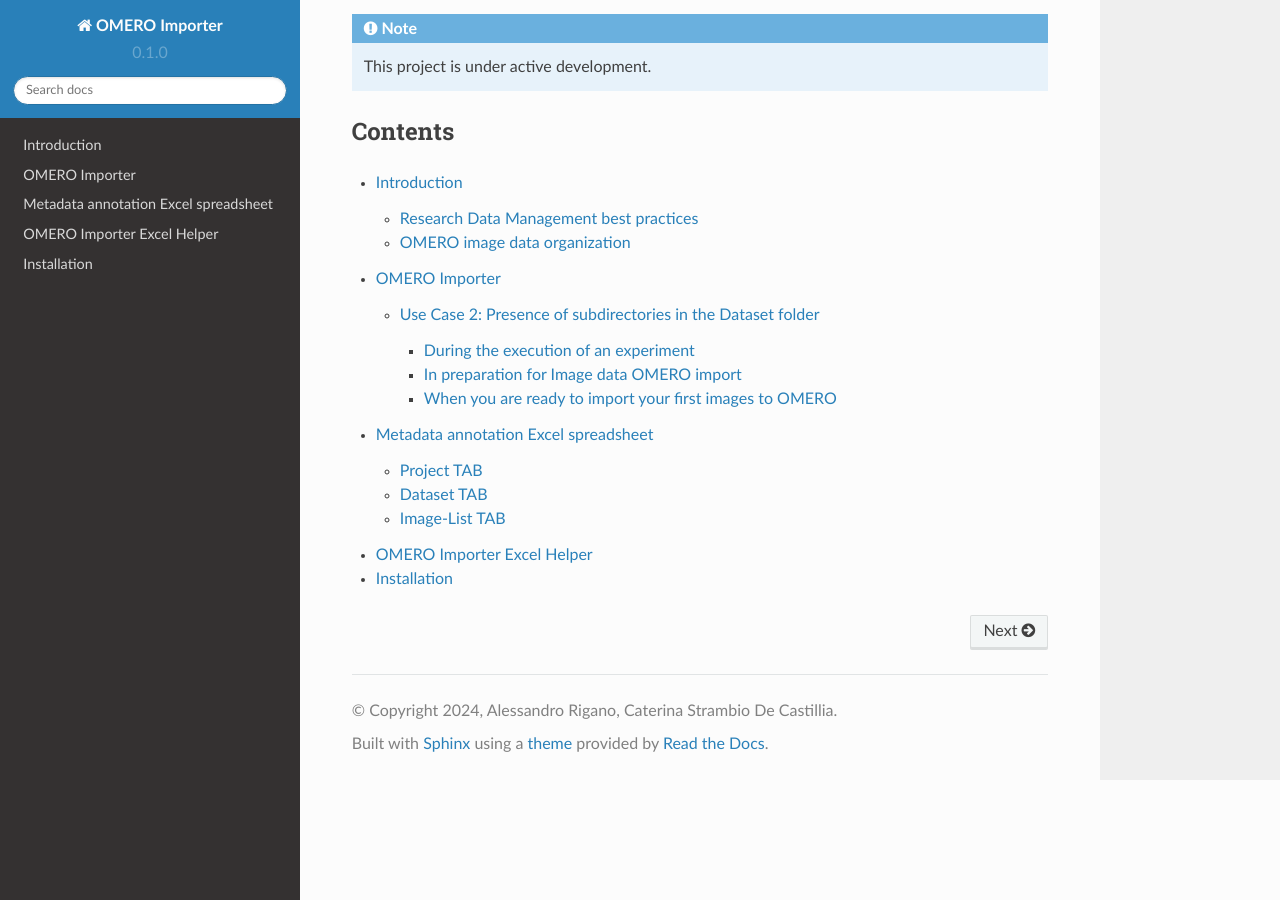
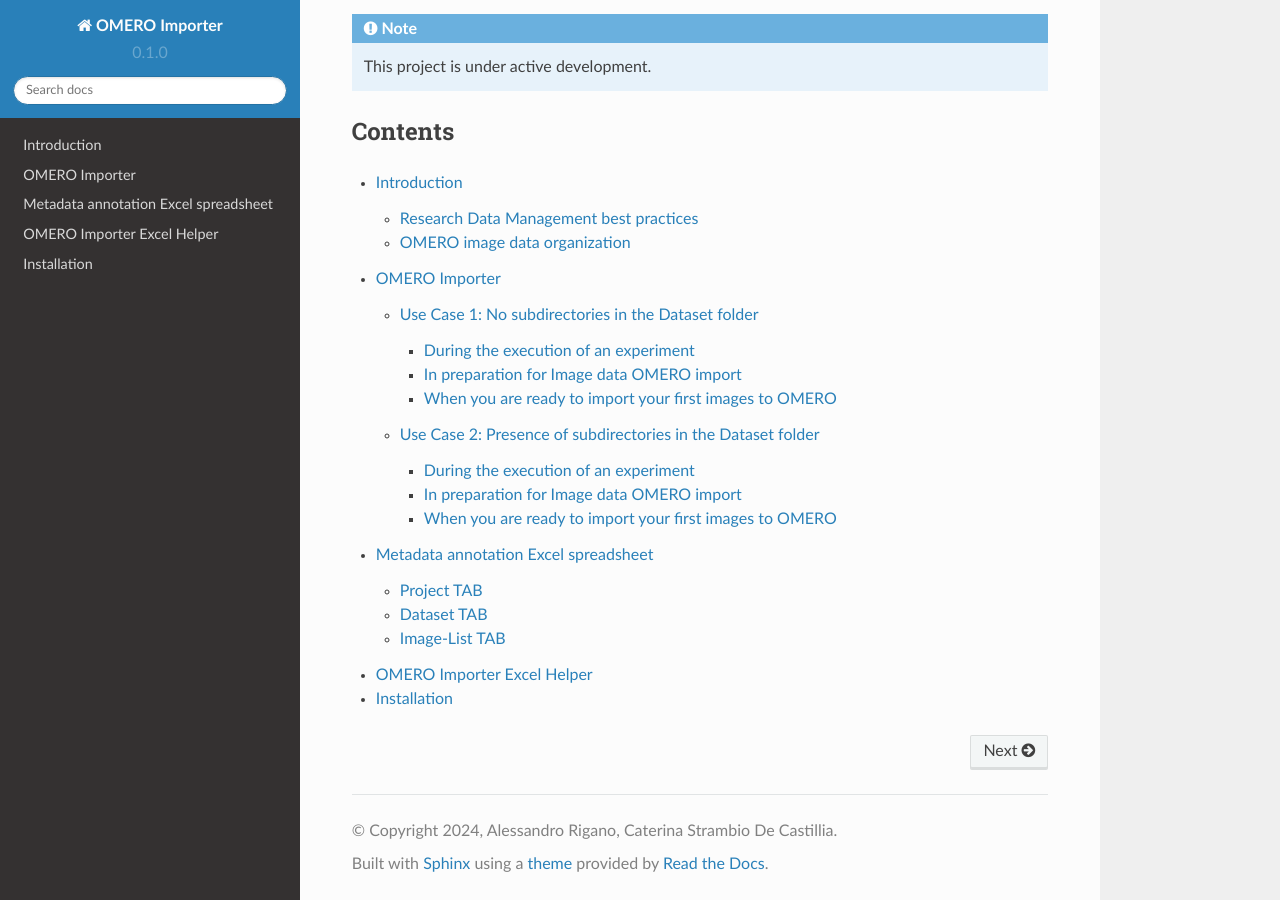
Before and after one commit to WU-BIMAC/OmeroImporterPy-docs, a Sphinx documentation site: the page built from docs/source/index.rst, in a window 1280 px wide and 900 px high, scrolled down 1024 px. Built offline with Sphinx 7.4.7 and the Read the Docs theme 2.0.0, drawn with Linux system fonts in a browser that asks for light colours; some of the changed lines change nothing that is shown.

Commit message:
Update usage.rst

```diff
--- a/docs/source/usage.rst
+++ b/docs/source/usage.rst
@@ -1,6 +1,67 @@
 OMERO Importer
 ==============
 This section explains how to organize your Image files on the Image Acquisition workstation or in a connected `Networked File System <https://en.wikipedia.org/wiki/Network_File_System>`_ (NFS) drive to prepare for automated metadata annotation and `OMERO <https://www.openmicroscopy.org/omero/scientists/>`_ import using the `OMERO Importer Python <https://github.com/WU-BIMAC/W-IDM_OmeroImporterPy>`_ tool.
+
+Use Case 1: No subdirectories in the Dataset folder
+---------------------------------------------------
+
+During the execution of an experiment
+~~~~~~~~~~~~~~~~~~~~~~~~~~~~~~~~~~~~~
+1.	Open the  ``OMERO_import_template_wMacros_vXX.xlsm`` spreadsheet that was provided to you and fill in the ``Project_Name`` and ``Dataset_Name``fields with unique names that can be used to identify uniquely the Project and the Dataset in OMERO and elsewhere.
+2.	``Save as...`` the ``OMERO_import_template_wMacros_vXX.xlsm`` spreadsheet using your chosen *“Project Name”* and *“Dataset Name”* as follows: ``Project-Name_Dataset-Name.xlsm``.
+3.	 As you execute the different steps of the procedure, fill in the ``Project-Name_Dataset-Name.xlsm`` spreadsheet you have created above with the indicated metadata values, as explained `here <https://omeroimporterpy-docs.readthedocs.io/en/latest/usage2.html>`_.
+
+.. note::
+
+   This will take some time at first. However, things will get much easier going forward, as you can often copy   previously filled-in spreadsheets and only change the relevant metadata values (e.g., Date, Biosample information, Specimen information, Channel Names, etc.). Also, you can often use filled-in spreadsheets from lab mates performing the same experiment type as a starting point.
+
+.. tip::
+
+  If you need to change the structure of the spreadsheet template, please ask your Data Curator for help.
+
+In preparation for Image data OMERO import
+~~~~~~~~~~~~~~~~~~~~~~~~~~~~~~~~~~~~~~~~~~
+4. On the folder you will use as the source for OMERO import, create a subfolder called ``User_Name_OMERO`` where *“User_Name”* is your OMERO username.
+
+When you are ready to import your first images to OMERO
+~~~~~~~~~~~~~~~~~~~~~~~~~~~~~~~~~~~~~~~~~~~~~~~~~~~~~~~
+5. In the ``User_Name_OMERO`` folder, create the following folder structure:
+
+   .. image:: figures/README_new_Project_Dataset.png
+      :width: 225px
+      :align: left
+
+.. note::
+
+   * \* Use a unique name or identifier for the *“Project-Name”* folder and the same name used for the ``Project_Name`` field in the ``Project-Name_Dataset-Name.xlsm`` spreadsheet.
+   * ** Use a unique name or identifier for the *“Dataset-Name”* folder and use the same name for the ``Dataset_Name`` field in the ``Project-Name_Dataset-Name.xlsm`` spreadsheet.
+
+6. Move the ``Project-Name_Dataset-Name.xlsm`` spreadsheet you filled in above to the *“Project-Name”* folder as follows:
+
+   .. rst-class:: image-no-text-wrap
+
+   .. image:: figures/README_new_Project_Dataset_Spreadsheet_padding.png
+      :width: 675px
+      :align: left
+
+
+
+7. During image acquisition, save image files in the corresponding Dataset folder as follows:
+
+
+   .. figure:: figures/README_new_Folder_structure_noTags.png
+      :width: 400px
+      :align: left
+
+.. tip::
+
+   In the example above, no Tags will be assigned to Image data files. If you want to use Tag annotations to organize your Images within the destination OMERO Dataset, follow the instructions described in Use Case 2 below.
+
+8. Open the filled-in ``Project-Name_Dataset-Name.xlsm`` spreadsheet.
+9. Follow the instructions `here <https://omeroimporterpy-docs.readthedocs.io/en/latest/usage2.html>`_, which are also found in the three workbook tabs.
+10. Save the file.
+11. The `OMERO Importer Python <https://github.com/WU-BIMAC/W-IDM_OmeroImporterPy>`_ tool will run according to the specifications set by your OMERO administrator.
+12. When the import process is terminated, you will receive an email confirming that it was correctly executed or alerting you of eventual errors.
 
 Use Case 2: Presence of subdirectories in the Dataset folder
 ------------------------------------------------------------
```
